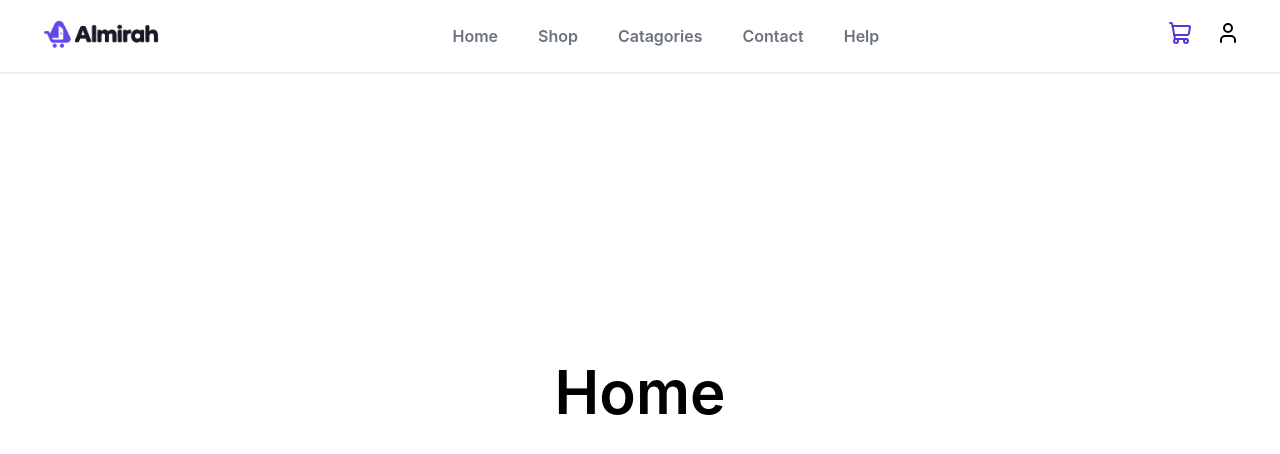
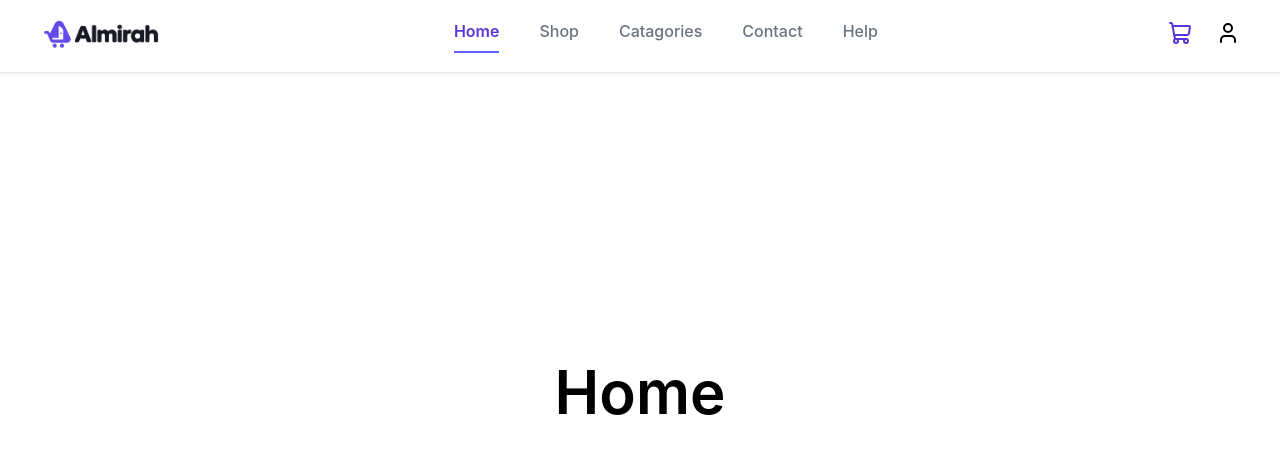
Before and after one commit to munnarauniyar/Almirah, a React (Vite) app: page / in a window 1280 px wide. Shown: the top 454 px of the page. Built offline with nearby package versions, Linux system fonts and the light colour scheme; the HTML template or start-up script is replaced by a standard one.

Commit message:
Navigation done and works

```diff
--- a/src/components/Navbar.jsx
+++ b/src/components/Navbar.jsx
@@ -1,25 +1,38 @@
-import { Link } from "react-router-dom"
+import { NavLink } from "react-router-dom"
 import { ShoppingCart, User } from "lucide-react"
 
 const Navbar = () => {
   return (
-    <div className="flex justify-between items-center p-4  bg-white font-semibold shadow-sm">
-        <img className="h-10 pl-6" src="../../public/Almirah_logo.png" alt="" />
-        <div className="flex text-[#6B7280] gap-10">
-            <Link to="/">Home</Link>
-            <Link to="/shop">Shop</Link>
-            <Link to="/catagories">Catagories</Link>
-            <Link to="/contact">Contact</Link>
-            <Link to="/help">Help</Link>
+    <div className="flex justify-between items-center p-4  bg-white shadow">
+         <NavLink to="/"><img className="h-10 pl-6" src="../../public/Almirah_logo.png" alt="" /></NavLink>
+        <div className="md:flex hidden  gap-10">
+
+            <NavLink
+            className={({isActive})=>
+              isActive ? "border-indigo-500 text-[#5B35D5] font-semibold border-b-2 pb-2"  : "font-medium text-[#6B7280]"
+            } to="/" >Home </NavLink>
+            <NavLink className={({isActive})=>
+              isActive ? "border-indigo-500 text-[#5B35D5] font-semibold border-b-2 pb-2"  : "font-medium text-[#6B7280]"
+            }   to="/shop">Shop</NavLink>
+            <NavLink className={({isActive})=>
+              isActive ? "border-indigo-500 text-[#5B35D5] font-semibold border-b-2 pb-2"  : "font-medium text-[#6B7280]"
+            }   to="/catagories">Catagories</NavLink>
+            <NavLink className={({isActive})=>
+              isActive ? "border-indigo-500 text-[#5B35D5] font-semibold border-b-2 pb-2"  : "font-medium text-[#6B7280]"
+            }   to="/contact">Contact</NavLink>
+            <NavLink className={({isActive})=>
+              isActive ? "border-indigo-500 text-[#5B35D5] font-semibold border-b-2 pb-2"  : "font-medium text-[#6B7280]"
+            }   to="/help">Help</NavLink>
         </div>
+
         <div className="flex gap-6 pr-6">
-            <Link className="text-[#5B35D5] " to="/cart">
+            <NavLink className="text-[#5B35D5] " to="/cart">
             <button><ShoppingCart /></button>
-            </Link>
+            </NavLink>
 
-            <Link to="/user">
+            <NavLink to="/user">
             <button><User /></button>
-            </Link>
+            </NavLink>
         </div>
     </div>
   )
--- /dev/null
+++ b/src/pages/Wishlist.jsx
@@ -0,0 +1,8 @@
+
+const Wishlist = () => {
+  return (
+    <div>Wishlist</div>
+  )
+}
+
+export default Wishlist
```
Also changed, not shown: 1 other file (tests, documents, lock files or other folders).
